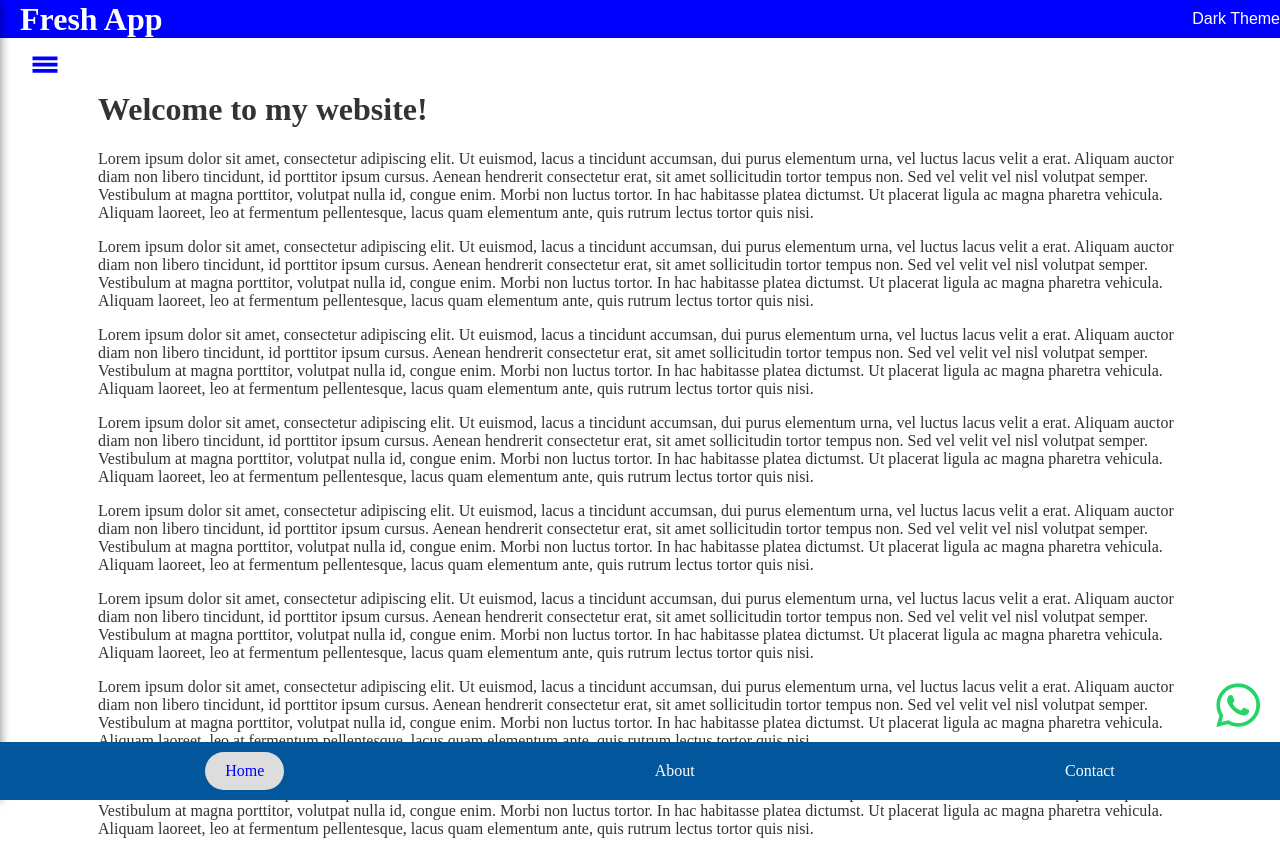
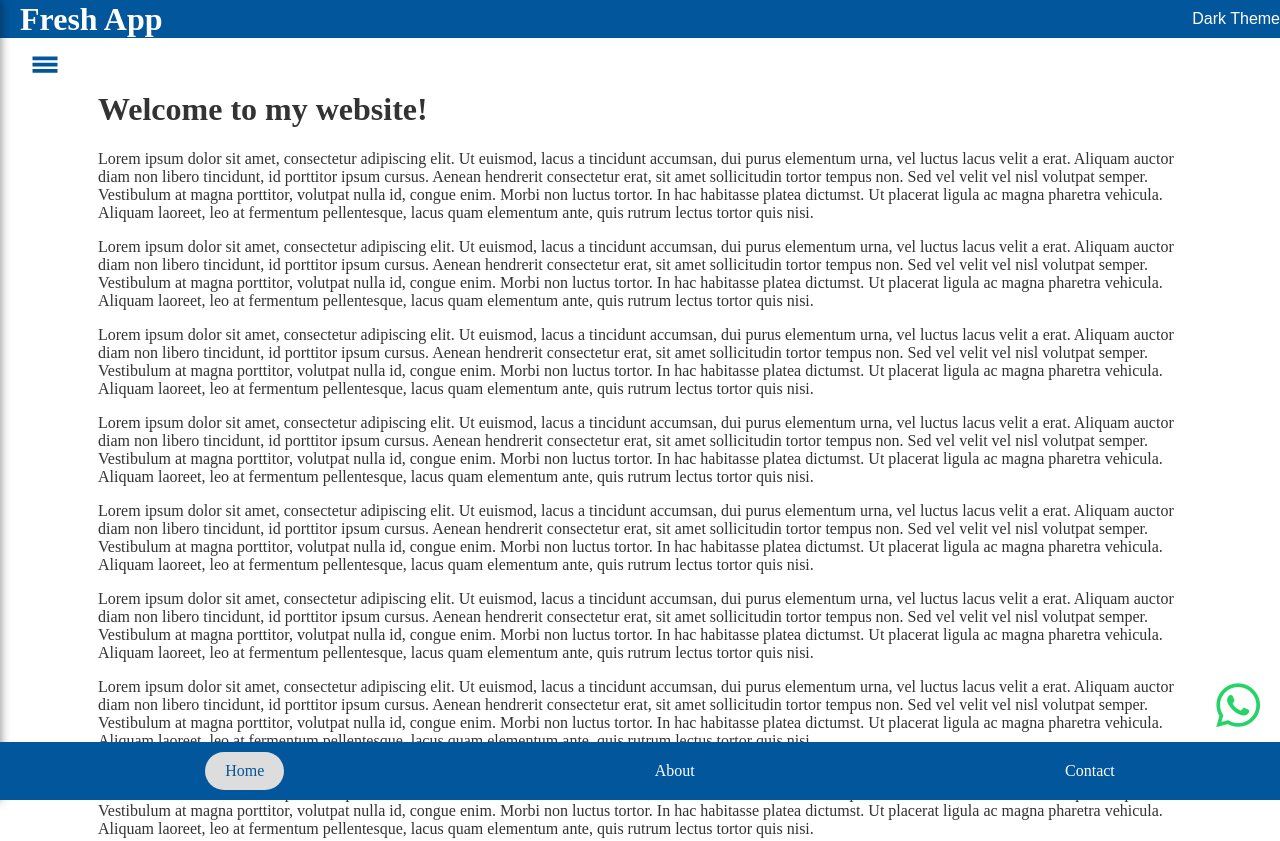
Before and after one commit to Fresh-Teacher/Product-Filter, a plain HTML site: page index.html in a window 1280 px wide. Shown: the top 841 px of the page. Drawn offline with Linux system fonts and the light colour scheme; a script that the page names is missing.

Commit message:
Update index.html

```diff
--- a/index.html
+++ b/index.html
@@ -51,7 +51,7 @@
         top: 0;
         left: 0;
         width: 100%;
-        background-color: blue;
+        background-color: #02569B;
         color: #fff;
         display: flex;
         justify-content: space-between;
@@ -147,7 +147,7 @@
         left: -250px;
         width: 250px;
         height: 100%;
-        background-color: blue;
+        background-color: #02569B;
         box-shadow: 0 0 10px rgba(0, 0, 0, 0.5);
         transition: left 0.3s;
     }
@@ -174,7 +174,7 @@
 /* Style for selected buttons */
 #navbar a.selected {
     background-color: #333;
-    color: blue;
+    color: #02569B;
   }
 
  /* Style the selected navbar item */
@@ -207,7 +207,7 @@
       }
 
       #navbar a:hover {
-        color: #ccc;
+        color: rgb(255, 0, 0);
       }
 
 
@@ -216,7 +216,7 @@
     #drawer-button svg {
         width: 30px;
         height: 30px;
-        fill: blue;    }
+        fill: #02569B;    }
 
     /* Page content */
     main {
```
